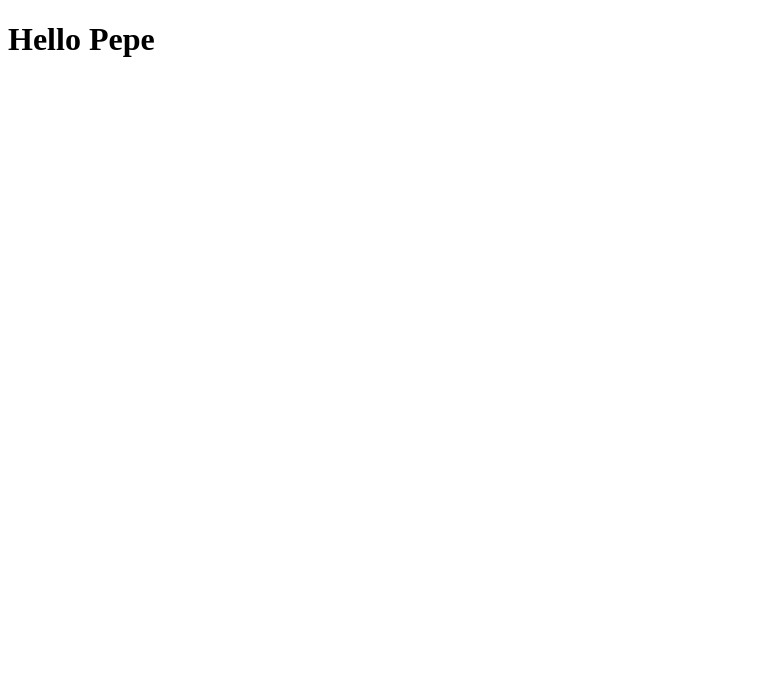
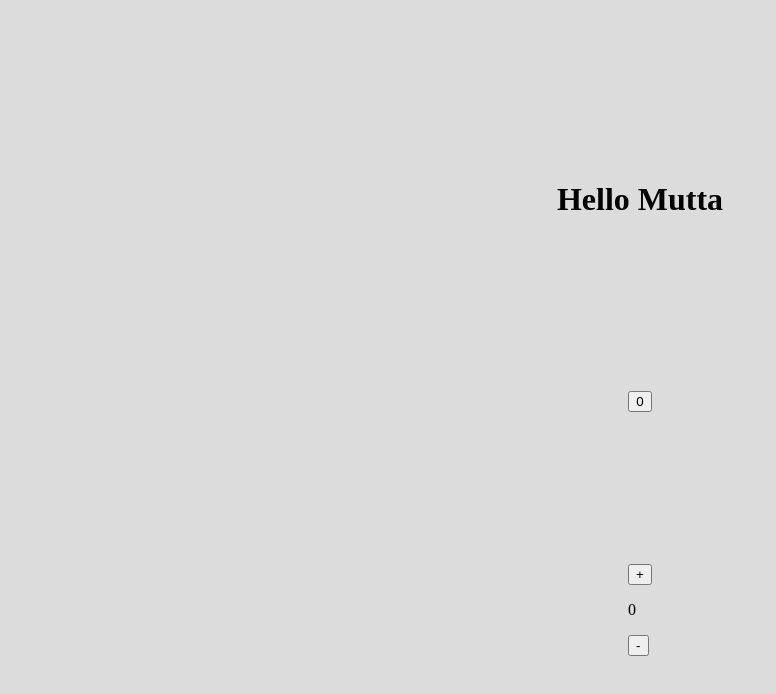
Before and after one commit to Guardiadelcastro/React-Week, a React app: page / in a window 1280 px wide. Shown: the top 694 px of the page, without its empty margins (0-776 px from the left). Built offline with nearby package versions, Linux system fonts and the light colour scheme.

Commit message:
added nicer css and components to html

```diff
--- a/index.html
+++ b/index.html
@@ -2,10 +2,22 @@
 <html lang="en">
 <head>
   <meta charset="UTF-8">
+  <script defer src="/bundle.js"></script>
   <title>React Week</title>
+  <style>
+    body {
+      display: flex;
+      flex-flow: column nowrap;
+      align-items: center;
+      justify-content: space-evenly;
+      background: gainsboro;
+      height: 100vh;
+    }
+  </style>
 </head>
 <body>
-  <div id="app"></div>
-  <script src="/bundle.js"></script>
+  <div id="greeting"></div>
+  <div id="counterButton"></div>
+  <div id="counter"></div>
 </body>
 </html>
--- a/src/components/NumberBoard.tsx
+++ b/src/components/NumberBoard.tsx
@@ -32,11 +32,11 @@ export default class NumberBoard extends React.Component<{}, NumberBoardState> {
     });
   }
   render() {
-    return  <div>
+    return  <>
               <button onClick={this.increaseCount}>+</button>
               <p>{ this.state.counter }</p>
               <button onClick={this.decreaseCount}>-</button>
-            </div>;
+            </>;
   }
 
 }
--- a/src/index.tsx
+++ b/src/index.tsx
@@ -1,5 +1,9 @@
 import * as React from 'react';
 import * as ReactDOM from 'react-dom';
 import Hello from "./components/Hello";
+import NumberBoard from './components/NumberBoard';
+import CounterButton from './components/CounterButton';
 
-ReactDOM.render(<Hello name='Pepe'/>, document.getElementById('app'));
+ReactDOM.render(<Hello name='Mutta'/>, document.getElementById('greeting'));
+ReactDOM.render(<CounterButton></CounterButton>, document.getElementById('counterButton'));
+ReactDOM.render(<NumberBoard></NumberBoard>, document.getElementById('counter'));
```
Also changed, not shown: 1 other file (tests, documents, lock files or other folders).
